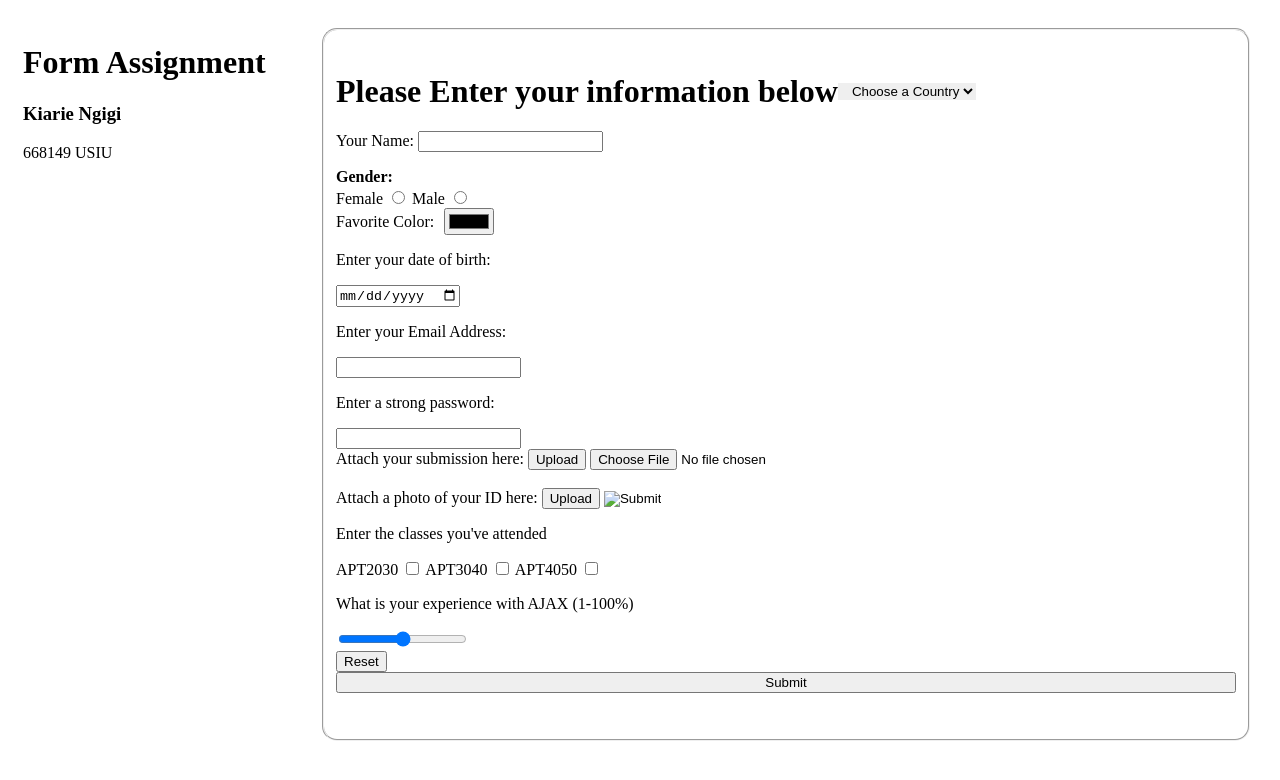
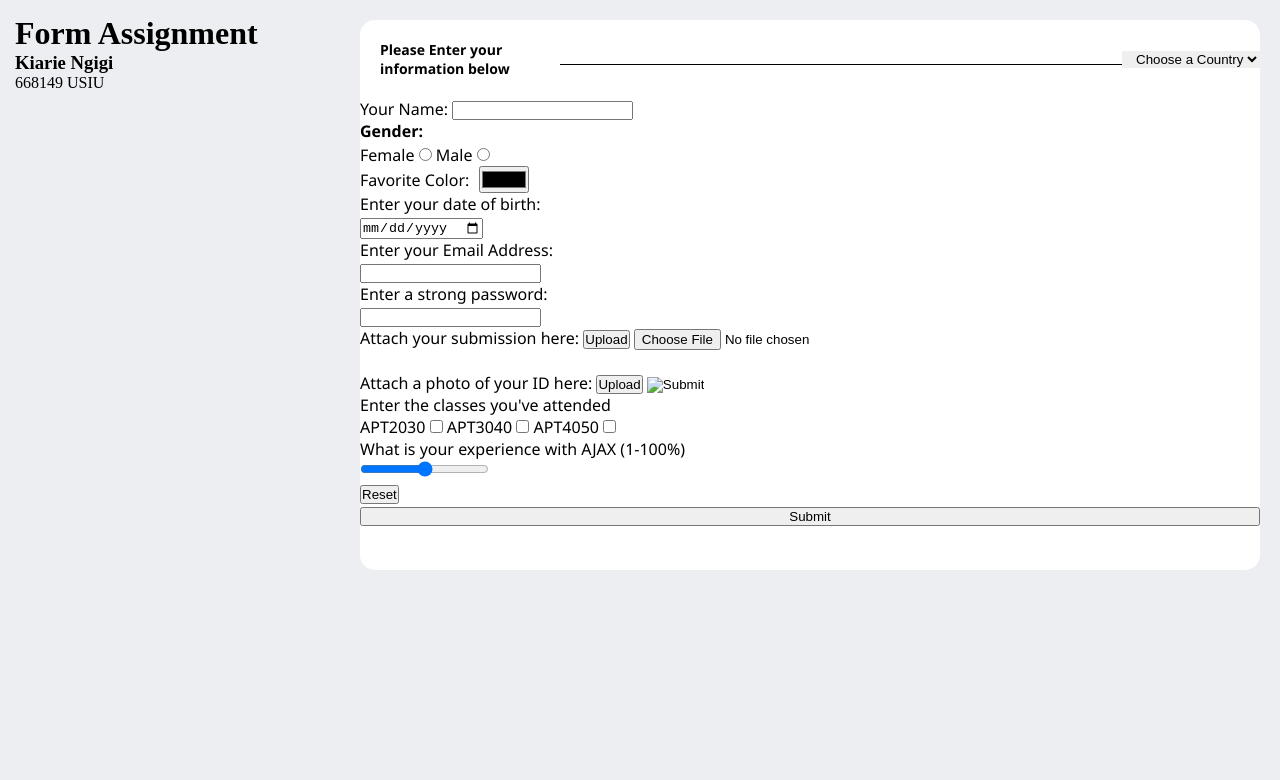
Before and after one commit to Kiariengigi/Project1, a plain HTML site: page Form.html in a window 1280 px wide. Drawn offline with Linux system fonts and the light colour scheme.

Commit message:
new changes

```diff
--- a/Form.html
+++ b/Form.html
@@ -8,7 +8,9 @@
                 <fieldset>
                     <p>
                         <div style="display: flex; align-items: center;">
-                        <h1>Please Enter your information below</h1>
+                            <h1 style="padding: 20px; font-size: 14px;">Please Enter your information below</h1>
+                            <br>
+                            <div class="border"></div>
                             <select style="padding-left: 10px; border: none;" name="where">
                                 <option>Choose a Country</option>
                                 <option>Canada</option>
@@ -76,11 +78,15 @@
         <br>
                 </fieldset>
             </form>
+
+
         <div style="padding-top: 15px;padding-left: 15px;">
             <h1>Form Assignment</h1>
             <h3>Kiarie Ngigi</h3>
             <p>668149 USIU</p>
         </div>
 
+
+
 </body>
 </html>
--- a/Form1.css
+++ b/Form1.css
@@ -1,3 +1,10 @@
+*{
+    padding: 0;
+    margin: 0;
+}
+body{
+    background-color: #eceef2;
+}
 .Form1{
     display: flex;
     max-width: 100%;
@@ -7,7 +14,18 @@
     margin-right: 20px;
     margin-top: 20px;
     border-radius: 15px;
+    font-family: 'Segoe UI', Tahoma, Geneva, Verdana, sans-serif;
+}
+.border{
+    border-bottom: 1px solid black;
+    height: 10px;
+    width: 100%;
+}
+.m_form{
+    border-radius: 15px;
 }
 fieldset{
     border-radius: 15px;
+    border: none;
+    background-color: white;
 }
```
Lines whose indentation alone changed are shown as unchanged.
